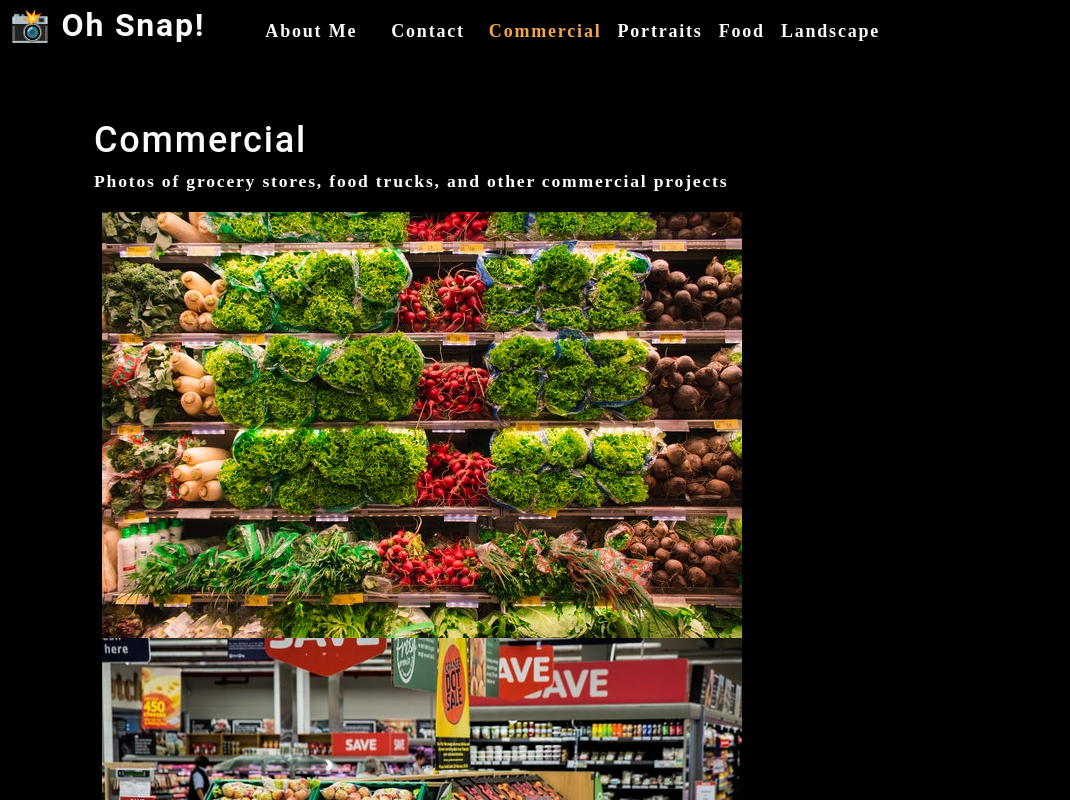
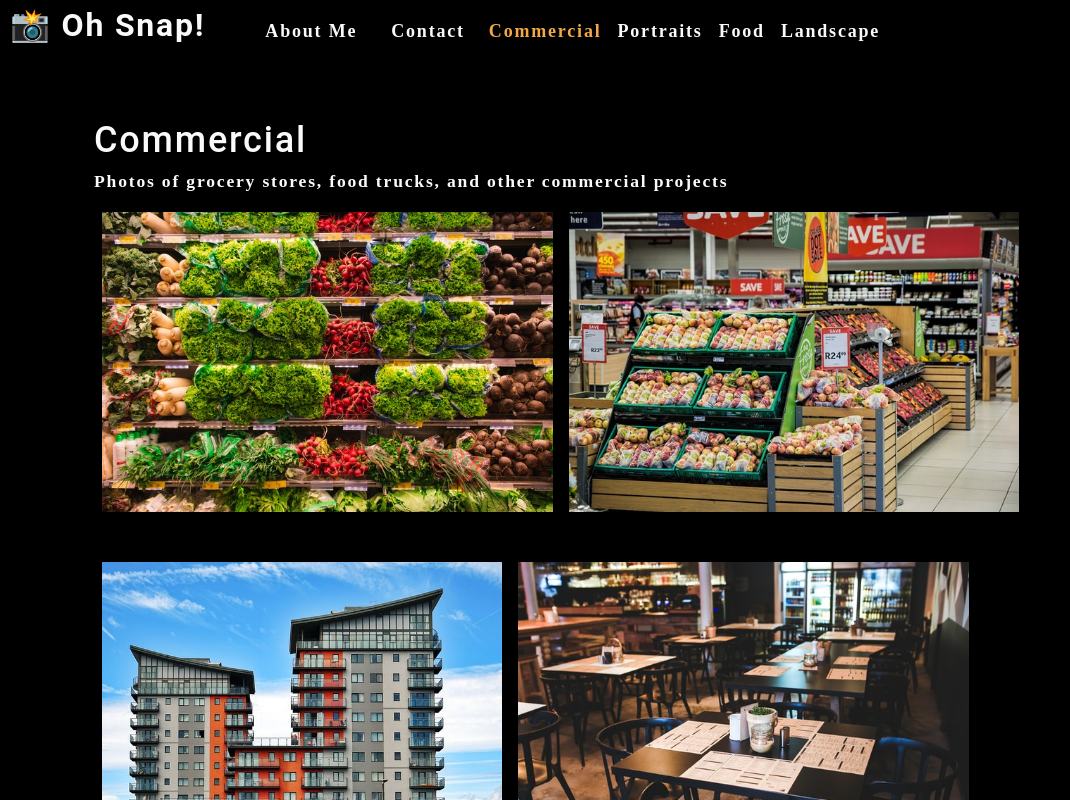
Before and after one commit to powerar/photo-port, a React (Create React App) app: page / in a window 1280 px wide. Shown: the top 800 px of the page, without its empty margins (0-1070 px from the left). Built offline with nearby package versions, Linux system fonts and the light colour scheme.

Commit message:
added modal component and rendering

```diff
--- a/src/components/Gallery/index.js
+++ b/src/components/Gallery/index.js
@@ -1,5 +1,5 @@
 import React from 'react';
-import PhotoList from '../PhotoList/PhotoList';
+import PhotoList from '../PhotoList';
 import { capitalizeFirstLetter } from '../../utils/helpers';
 
 function Gallery(props) {
--- /dev/null
+++ b/src/components/Modal/index.js
@@ -0,0 +1,18 @@
+import React from 'react';
+
+function Modal({currentPhoto}) {
+    const {name, category, description, index} = currentPhoto;
+
+    return (
+        <div className="modalBackdrop">
+            <div className="modalContainer">
+                <h3 className="modalTitle">{name}</h3>
+                <img src={require(`../../assets/large/${category}/${index}.jpg`).default} alt="current category" />
+                <p>{description}</p>
+                <button type="button">Close</button>
+            </div>
+        </div>
+    );
+}
+
+export default Modal;
--- a/src/components/PhotoList/PhotoList.js
+++ /dev/null
@@ -1,121 +0,0 @@
-import React, { useState } from 'react';
-
-const PhotoList = ({ category }) => {
-
-  const [photos] = useState([
-    {
-      name: 'Grocery aisle',
-      category: 'commercial',
-      description: 'Lorem ipsum dolor sit amet, consectetur adipiscing elit. Nunc ultricie',
-    },
-    {
-      name: 'Grocery booth',
-      category: 'commercial',
-      description: 'Lorem ipsum dolor sit amet, consectetur adipiscing elit. Nunc ultricie',
-    },
-    {
-      name: 'Building exterior',
-      category: 'commercial',
-      description: 'Lorem ipsum dolor sit amet, consectetur adipiscing elit. Nunc ultricie',
-    },
-    {
-      name: 'Restaurant table',
-      category: 'commercial',
-      description: 'Lorem ipsum dolor sit amet, consectetur adipiscing elit. Nunc ultricie',
-    },
-    {
-      name: 'Cafe interior',
-      category: 'commercial',
-      description: 'Lorem ipsum dolor sit amet, consectetur adipiscing elit. Nunc ultricie',
-    },
-    {
-      name: 'Cat green eyes',
-      category: 'portraits',
-      description: 'Lorem ipsum dolor sit amet, consectetur adipiscing elit. Nunc ultricie',
-    },
-    {
-      name: 'Green parrot',
-      category: 'portraits',
-      description: 'Lorem ipsum dolor sit amet, consectetur adipiscing elit. Nunc ultricie',
-    },
-    {
-      name: 'Yellow macaw',
-      category: 'portraits',
-      description: 'Lorem ipsum dolor sit amet, consectetur adipiscing elit. Nunc ultricie',
-    },
-    {
-      name: 'Pug smile',
-      category: 'portraits',
-      description: 'Lorem ipsum dolor sit amet, consectetur adipiscing elit. Nunc ultricie',
-    },
-    {
-      name: 'Pancakes',
-      category: 'food',
-      description: 'Lorem ipsum dolor sit amet, consectetur adipiscing elit. Nunc ultricie',
-    },
-    {
-      name: 'Burrito',
-      category: 'food',
-      description: 'Lorem ipsum dolor sit amet, consectetur adipiscing elit. Nunc ultricie',
-    },
-    {
-      name: 'Scallop pasta',
-      category: 'food',
-      description: 'Lorem ipsum dolor sit amet, consectetur adipiscing elit. Nunc ultricie',
-    },
-    {
-      name: 'Burger',
-      category: 'food',
-      description: 'Lorem ipsum dolor sit amet, consectetur adipiscing elit. Nunc ultricie',
-    },
-    {
-      name: 'Fruit bowl',
-      category: 'food',
-      description: 'Lorem ipsum dolor sit amet, consectetur adipiscing elit. Nunc ultricie',
-    },
-    {
-      name: 'Green river',
-      category: 'landscape',
-      description: 'Lorem ipsum dolor sit amet, consectetur adipiscing elit. Nunc ultricie',
-    },
-    {
-      name: 'Docks',
-      category: 'landscape',
-      description: 'Lorem ipsum dolor sit amet, consectetur adipiscing elit. Nunc ultricie',
-    },
-    {
-      name: 'Panoramic village by sea',
-      category: 'landscape',
-      description: 'Lorem ipsum dolor sit amet, consectetur adipiscing elit. Nunc ultricie',
-    },
-    {
-      name: 'Domestic landscape',
-      category: 'landscape',
-      description: 'Lorem ipsum dolor sit amet, consectetur adipiscing elit. Nunc ultricie',
-    },
-    {
-      name: 'Park bench',
-      category: 'landscape',
-      description: 'Lorem ipsum dolor sit amet, consectetur adipiscing elit. Nunc ultricie',
-    },
-  ]);
-
-  const currentPhotos = photos.filter((photo) => photo.category === category);
-
-  return (
-    <div>
-      <div className="flex-row">
-        {currentPhotos.map((image, i) => (
-            <img
-                src={require(`../../assets/small/${category}/${i}.jpg`).default}
-                alt={image.name}
-                className="img-thumnail mx-1"
-                key={image.name}
-            />
-        ))}
-      </div>
-    </div>
-  );
-};
-
-export default PhotoList;
--- /dev/null
+++ b/src/components/PhotoList/index.js
@@ -0,0 +1,150 @@
+import React, { useState } from 'react';
+import Modal from '../Modal';
+
+const PhotoList = ({ category }) => {
+  const [isModalOpen, setIsModalOpen] = useState(false);
+  const [photos] = useState([
+    {
+      name: 'Grocery aisle',
+      category: 'commercial',
+      description:
+        'Lorem ipsum dolor sit amet, consectetur adipiscing elit. Nunc ultricie',
+    },
+    {
+      name: 'Grocery booth',
+      category: 'commercial',
+      description:
+        'Lorem ipsum dolor sit amet, consectetur adipiscing elit. Nunc ultricie',
+    },
+    {
+      name: 'Building exterior',
+      category: 'commercial',
+      description:
+        'Lorem ipsum dolor sit amet, consectetur adipiscing elit. Nunc ultricie',
+    },
+    {
+      name: 'Restaurant table',
+      category: 'commercial',
+      description:
+        'Lorem ipsum dolor sit amet, consectetur adipiscing elit. Nunc ultricie',
+    },
+    {
+      name: 'Cafe interior',
+      category: 'commercial',
+      description:
+        'Lorem ipsum dolor sit amet, consectetur adipiscing elit. Nunc ultricie',
+    },
+    {
+      name: 'Cat green eyes',
+      category: 'portraits',
+      description:
+        'Lorem ipsum dolor sit amet, consectetur adipiscing elit. Nunc ultricie',
+    },
+    {
+      name: 'Green parrot',
+      category: 'portraits',
+      description:
+        'Lorem ipsum dolor sit amet, consectetur adipiscing elit. Nunc ultricie',
+    },
+    {
+      name: 'Yellow macaw',
+      category: 'portraits',
+      description:
+        'Lorem ipsum dolor sit amet, consectetur adipiscing elit. Nunc ultricie',
+    },
+    {
+      name: 'Pug smile',
+      category: 'portraits',
+      description:
+        'Lorem ipsum dolor sit amet, consectetur adipiscing elit. Nunc ultricie',
+    },
+    {
+      name: 'Pancakes',
+      category: 'food',
+      description:
+        'Lorem ipsum dolor sit amet, consectetur adipiscing elit. Nunc ultricie',
+    },
+    {
+      name: 'Burrito',
+      category: 'food',
+      description:
+        'Lorem ipsum dolor sit amet, consectetur adipiscing elit. Nunc ultricie',
+    },
+    {
+      name: 'Scallop pasta',
+      category: 'food',
+      description:
+        'Lorem ipsum dolor sit amet, consectetur adipiscing elit. Nunc ultricie',
+    },
+    {
+      name: 'Burger',
+      category: 'food',
+      description:
+        'Lorem ipsum dolor sit amet, consectetur adipiscing elit. Nunc ultricie',
+    },
+    {
+      name: 'Fruit bowl',
+      category: 'food',
+      description:
+        'Lorem ipsum dolor sit amet, consectetur adipiscing elit. Nunc ultricie',
+    },
+    {
+      name: 'Green river',
+      category: 'landscape',
+      description:
+        'Lorem ipsum dolor sit amet, consectetur adipiscing elit. Nunc ultricie',
+    },
+    {
+      name: 'Docks',
+      category: 'landscape',
+      description:
+        'Lorem ipsum dolor sit amet, consectetur adipiscing elit. Nunc ultricie',
+    },
+    {
+      name: 'Panoramic village by sea',
+      category: 'landscape',
+      description:
+        'Lorem ipsum dolor sit amet, consectetur adipiscing elit. Nunc ultricie',
+    },
+    {
+      name: 'Domestic landscape',
+      category: 'landscape',
+      description:
+        'Lorem ipsum dolor sit amet, consectetur adipiscing elit. Nunc ultricie',
+    },
+    {
+      name: 'Park bench',
+      category: 'landscape',
+      description:
+        'Lorem ipsum dolor sit amet, consectetur adipiscing elit. Nunc ultricie',
+    },
+  ]);
+
+  const currentPhotos = photos.filter((photo) => photo.category === category);
+
+  const [currentPhoto, setCurrentPhoto] = useState();
+
+  const toggleModal = (image, i) => {
+    setCurrentPhoto({...image, index: i});
+    setIsModalOpen(true);
+  }
+
+  return (
+    <div>
+      {isModalOpen && <Modal currentPhoto={currentPhoto}/>}
+      <div className="flex-row">
+        {currentPhotos.map((image, i) => (
+          <img
+            src={require(`../../assets/small/${category}/${i}.jpg`).default}
+            alt={image.name}
+            className="img-thumbnail mx-1"
+            onClick={() => toggleModal(image, i)}
+            key={image.name}
+          />
+        ))}
+      </div>
+    </div>
+  );
+};
+
+export default PhotoList;
```
